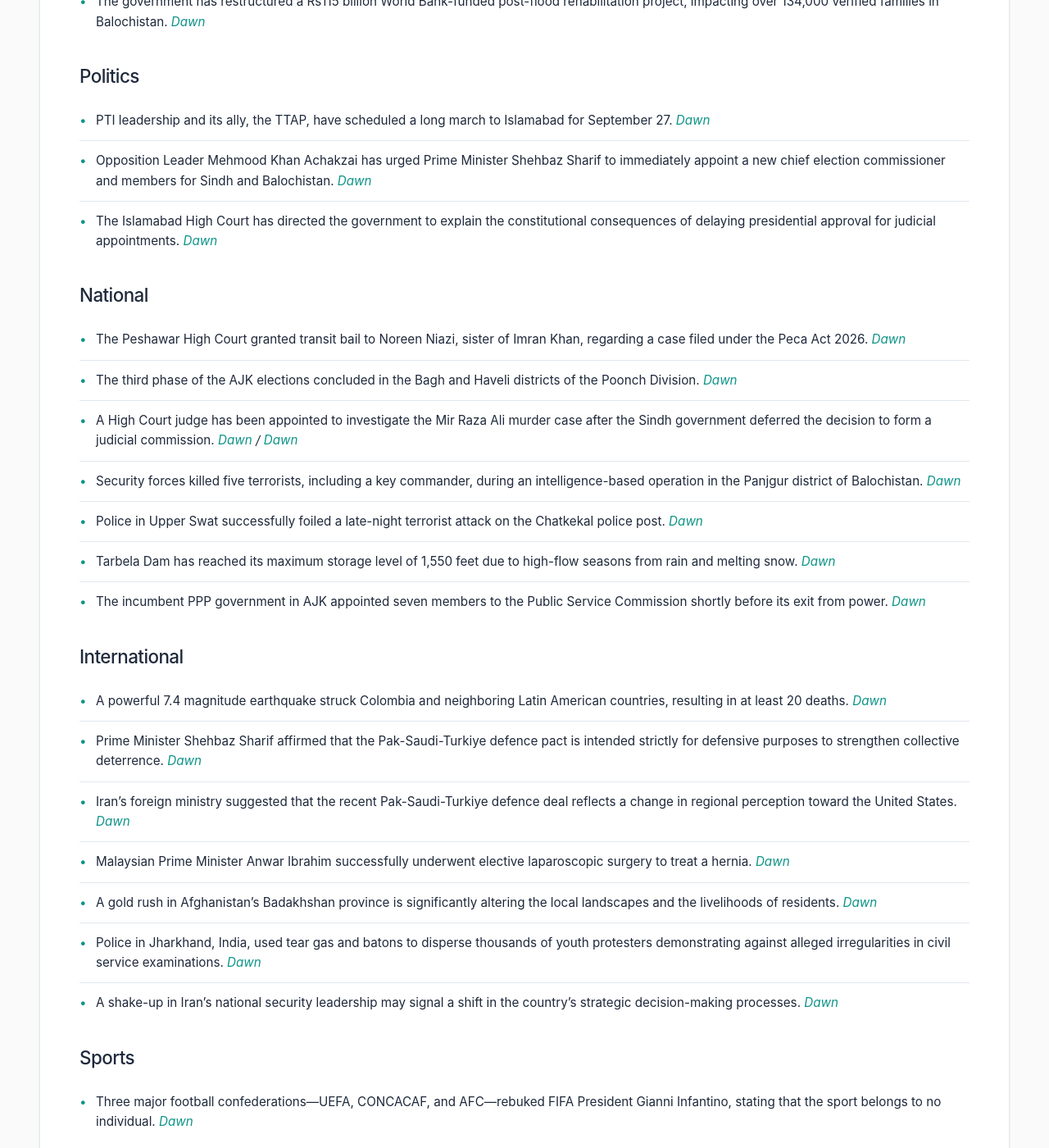
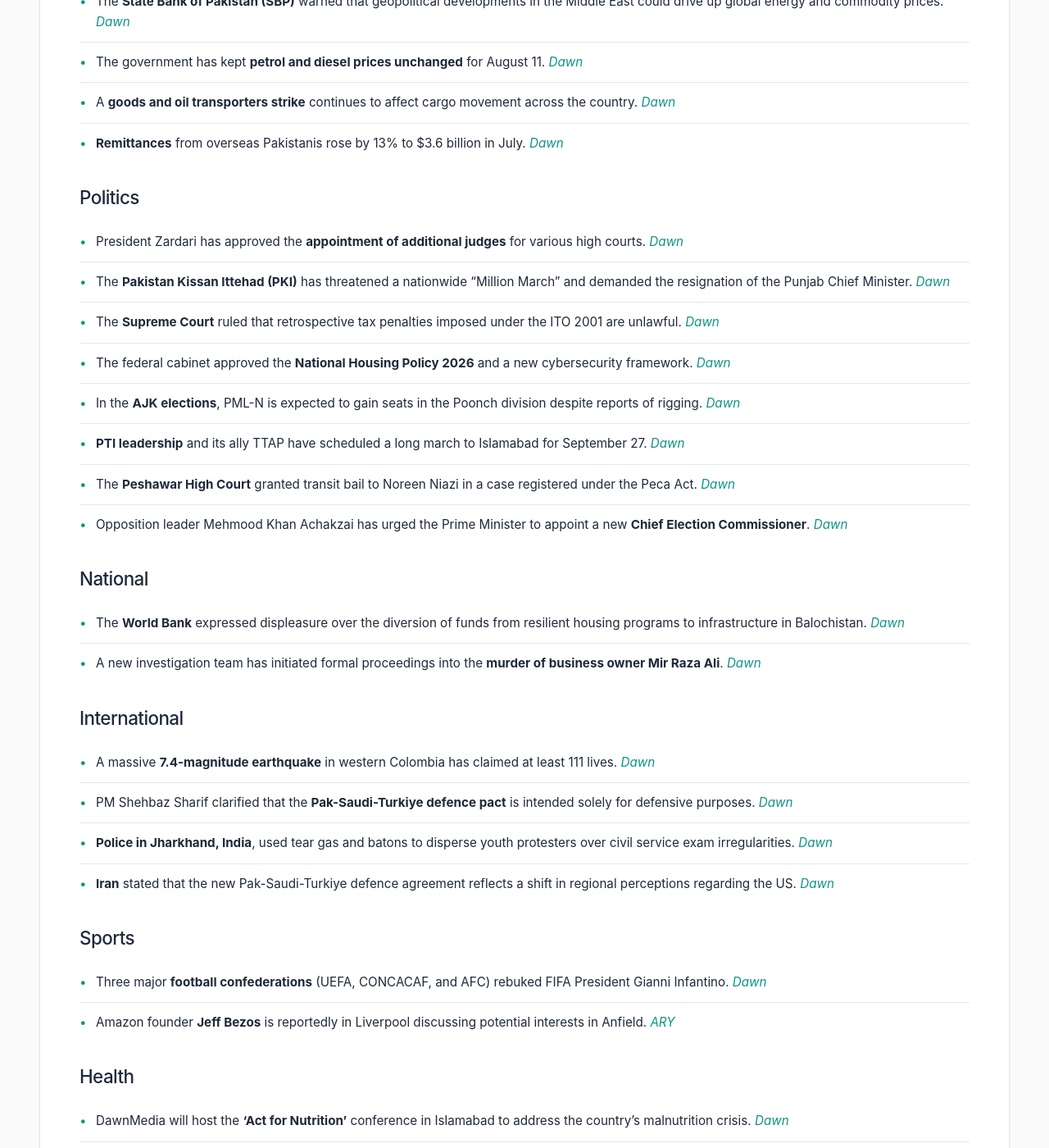
Before and after one commit to zsubzwary/news, a Jekyll site: the page built from en/index.md, in a window 1280 px wide and 1400 px high, scrolled down 477 px. Shown: the whole window at 82% size. Built offline with Jekyll 4.4.1, drawn with Linux system fonts in a browser that asks for light colours; some web fonts are replaced; comment, search, counter and statistics services are not loaded; some of the changed text lies outside the part shown.

Commit message:
DateTime; 2026-08-11T04:03:26.955Z

```diff
--- a/en/index.md
+++ b/en/index.md
@@ -4,35 +4,47 @@ title: Pakistan News Briefing
 lang: en
 ---
 
-Published at: 10-Aug-2026 21:04PKT
+Published at: 11-Aug-2026 09:03PKT
 
 Time to read: 3 mins
 
 ### Economy
-- The government has restructured a Rs115 billion World Bank-funded post-flood rehabilitation project, impacting over 134,000 verified families in Balochistan. *[Dawn](https://www.dawn.com/news/2021814/rs115bn-wb-funded-rehabilitation-project-restructured-quietly)*
+- The **State Bank of Pakistan (SBP)** warned that geopolitical developments in the Middle East could drive up global energy and commodity prices. *[Dawn](https://www.dawn.com/news/2022040/sbp-warns-of-price-spirals)*
+- The government has kept **petrol and diesel prices unchanged** for August 11. *[Dawn](https://www.dawn.com/news/2021950/govt-leaves-petrol-diesel-prices-unchanged-for-aug-11)*
+- A **goods and oil transporters strike** continues to affect cargo movement across the country. *[Dawn](https://www.dawn.com/news/2022041/goods-oil-transporters-strike-continues)*
+- **Remittances** from overseas Pakistanis rose by 13% to $3.6 billion in July. *[Dawn](https://www.dawn.com/news/2022042/remittances-rise-13pc-to-36bn-in-july)*
 
 ### Politics
-- PTI leadership and its ally, the TTAP, have scheduled a long march to Islamabad for September 27. *[Dawn](https://www.dawn.com/news/2021943/pti-leadership-ttap-on-board-for-september-27-long-march-to-islamabad-sohail-afridi)*
-- Opposition Leader Mehmood Khan Achakzai has urged Prime Minister Shehbaz Sharif to immediately appoint a new chief election commissioner and members for Sindh and Balochistan. *[Dawn](https://www.dawn.com/news/2021914/in-letter-to-pm-achakzai-urges-immediate-appointment-of-new-chief-election-commissioner)*
-- The Islamabad High Court has directed the government to explain the constitutional consequences of delaying presidential approval for judicial appointments. *[Dawn](https://www.dawn.com/news/2021893/delay-in-judicial-appointments-ihc-tells-govt-to-explain-consequences-of-keeping-pms-advice-pending)*
+- President Zardari has approved the **appointment of additional judges** for various high courts. *[Dawn](https://www.dawn.com/news/2022098/president-zardari-approves-additional-judges-appointments-to-high-courts-after-days-long-delay)*
+- The **Pakistan Kissan Ittehad (PKI)** has threatened a nationwide "Million March" and demanded the resignation of the Punjab Chief Minister. *[Dawn](https://www.dawn.com/news/2022038/farmers-threaten-protest-march-to-save-agriculture)*
+- The **Supreme Court** ruled that retrospective tax penalties imposed under the ITO 2001 are unlawful. *[Dawn](https://www.dawn.com/news/2022052/retrospective-tax-penalties-are-unlawful-supreme-court)*
+- The federal cabinet approved the **National Housing Policy 2026** and a new cybersecurity framework. *[Dawn](https://www.dawn.com/news/2022051/cabinet-okays-housing-policy-cybersecurity-framework)*
+- In the **AJK elections**, PML-N is expected to gain seats in the Poonch division despite reports of rigging. *[Dawn](https://www.dawn.com/news/2021864/3rd-phase-of-ajk-elections-pml-n-poised-for-gains-in-poonch-amid-rigging-allegations)*
+- **PTI leadership** and its ally TTAP have scheduled a long march to Islamabad for September 27. *[Dawn](https://www.dawn.com/news/2021943/pti-leadership-ttap-on-board-for-september-27-long-march-to-islamabad-sohail-afridi)*
+- The **Peshawar High Court** granted transit bail to Noreen Niazi in a case registered under the Peca Act. *[Dawn](https://www.dawn.com/news/2021934/peshawar-high-court-grants-transit-bail-to-noreen-niazi-in-peca-case)*
+- Opposition leader Mehmood Khan Achakzai has urged the Prime Minister to appoint a new **Chief Election Commissioner**. *[Dawn](https://www.dawn.com/news/2021914/in-letter-to-pm-achakzai-urges-immediate-appointment-of-new-chief-election-commissioner)*
 
 ### National
-- The Peshawar High Court granted transit bail to Noreen Niazi, sister of Imran Khan, regarding a case filed under the Peca Act 2026. *[Dawn](https://www.dawn.com/news/2021934/peshawar-high-court-grants-transit-bail-to-noreen-niazi-in-peca-case)*
-- The third phase of the AJK elections concluded in the Bagh and Haveli districts of the Poonch Division. *[Dawn](https://www.dawn.com/news/2021864/3rd-phase-of-ajk-elections-polling-concludes-in-poonch-divisions-bagh-haveli-districts)*
-- A High Court judge has been appointed to investigate the Mir Raza Ali murder case after the Sindh government deferred the decision to form a judicial commission. *[Dawn](https://www.dawn.com/news/2021913/sindh-govt-defers-judicial-commission-decision-on-mir-raza-ali-murder-case-probe) / [Dawn](https://www.dawn.com/news/2021856/high-court-judge-to-investigate-mir-raza-murder-case-says-home-minister)*
-- Security forces killed five terrorists, including a key commander, during an intelligence-based operation in the Panjgur district of Balochistan. *[Dawn](https://www.dawn.com/news/2021890/security-forces-kill-5-terrorists-in-intelligence-based-operation-in-balochistans-panjgur)*
-- Police in Upper Swat successfully foiled a late-night terrorist attack on the Chatkekal police post. *[Dawn](https://www.dawn.com/news/2021906/late-night-terrorist-attack-on-upper-swat-police-post-foiled-dpo)*
-- Tarbela Dam has reached its maximum storage level of 1,550 feet due to high-flow seasons from rain and melting snow. *[Dawn](https://www.dawn.com/news/2021826/tarbela-dam-attains-maximum-storage-level)*
-- The incumbent PPP government in AJK appointed seven members to the Public Service Commission shortly before its exit from power. *[Dawn](https://www.dawn.com/news/2021823/ajk-govt-appoints-public-service-commission-members-amid-questions-over-timing)*
+- The **World Bank** expressed displeasure over the diversion of funds from resilient housing programs to infrastructure in Balochistan. *[Dawn](https://www.dawn.com/news/2022053/world-bank-unhappy-over-fund-diversion-from-balochistan)*
+- A new investigation team has initiated formal proceedings into the **murder of business owner Mir Raza Ali**. *[Dawn](https://www.dawn.com/news/2021913/new-investigation-team-initiates-formal-proceedings-into-mir-raza-ali-murder)*
 
 ### International
-- A powerful 7.4 magnitude earthquake struck Colombia and neighboring Latin American countries, resulting in at least 20 deaths. *[Dawn](https://www.dawn.com/news/2021933/at-least-20-dead-as-major-quake-rocks-colombia-other-countries)*
-- Prime Minister Shehbaz Sharif affirmed that the Pak-Saudi-Turkiye defence pact is intended strictly for defensive purposes to strengthen collective deterrence. *[Dawn](https://www.dawn.com/news/2021923/pak-saudi-turkiye-defence-pact-entirely-for-defensive-purposes-not-aggression)*
-- Iran's foreign ministry suggested that the recent Pak-Saudi-Turkiye defence deal reflects a change in regional perception toward the United States. *[Dawn](https://www.dawn.com/news/2021886/iran-says-pak-saudi-turkiye-deal-shows-change-in-perception-towards-us)*
-- Malaysian Prime Minister Anwar Ibrahim successfully underwent elective laparoscopic surgery to treat a hernia. *[Dawn](https://www.dawn.com/news/2021885/malaysia-pm-anwar-ibrahim-undergoes-elective-surgery-to-treat-hernia)*
-- A gold rush in Afghanistan's Badakhshan province is significantly altering the local landscapes and the livelihoods of residents. *[Dawn](https://www.dawn.com/news/2021897/afghanistans-gold-rush-upends-lives-landscapes-in-northeastern-badakhshan-province)*
-- Police in Jharkhand, India, used tear gas and batons to disperse thousands of youth protesters demonstrating against alleged irregularities in civil service examinations. *[Dawn](https://www.dawn.com/news/2021895/police-in-indias-jharkhand-fire-tear-gas-use-batons-to-disperse-youth-protesters)*
-- A shake-up in Iran's national security leadership may signal a shift in the country's strategic decision-making processes. *[Dawn](https://www.dawn.com/news/2021930/iranian-national-security-shake-up-signals-tougher-peace-process)*
+- A massive **7.4-magnitude earthquake** in western Colombia has claimed at least 111 lives. *[Dawn](https://www.dawn.com/news/2022070/major-earthquake-claims-111-lives-in-colombia)*
+- PM Shehbaz Sharif clarified that the **Pak-Saudi-Turkiye defence pact** is intended solely for defensive purposes. *[Dawn](https://www.dawn.com/news/2021923/pak-saudi-turkiye-defence-pact-entirely-for-defensive-purposes-not-aggression-pm-shehbaz)*
+- **Police in Jharkhand, India**, used tear gas and batons to disperse youth protesters over civil service exam irregularities. *[Dawn](https://www.dawn.com/news/2021895/police-in-indias-jharkhand-fire-tear-gas-use-batons-to-disperse-youth-protesters)*
+- **Iran** stated that the new Pak-Saudi-Turkiye defence agreement reflects a shift in regional perceptions regarding the US. *[Dawn](https://www.dawn.com/news/2021886/iran-says-pak-saudi-turkiye-deal-shows-change-in-perception-towards-us)*
 
 ### Sports
-- Three major football confederations—UEFA, CONCACAF, and AFC—rebuked FIFA President Gianni Infantino, stating that the sport belongs to no individual. *[Dawn](https://www.dawn.com/news/2021918/three-football-confederations-rebuke-infantino-say-sport-belongs-to-no-individual)*
+- Three major **football confederations** (UEFA, CONCACAF, and AFC) rebuked FIFA President Gianni Infantino. *[Dawn](https://www.dawn.com/news/2021918/three-football-confederations-rebuke-infantino-say-sport-belongs-to-no-individual)*
+- Amazon founder **Jeff Bezos** is reportedly in Liverpool discussing potential interests in Anfield. *[ARY](https://arynews.tv/jeff-bezos-eyes-anfield-amazon-founder-in-liverpool-talks)*
+
+### Health
+- DawnMedia will host the **‘Act for Nutrition’** conference in Islamabad to address the country's malnutrition crisis. *[Dawn](https://www.dawn.com/news/2022065/dawnmedia-to-host-act-for-nutrition)*
+- The **US FDA** is moving to increase oversight and regulation of food additives. *[ARY](https://arynews.tv/fda-moves-to-increase-oversight-of-food-additives)*
+
+### Other
+- A new poster has been unveiled for the upcoming production **‘Verity’**. *[ARY](https://arynews.tv/verity-unveils-haunting-new-poster-ahead-of-trailer-release-see)*
+- The **Karachi Stories** Facebook page issued an apology for falsely linking Sharjeel Memon to a murder case. *[ARY](https://arynews.tv/mir-raza-ali-karachi-stories-page-apologises-to-sharjeel-memon)*
+- Entertainment news includes **Demi Lovato** reprising a role in ‘Camp Rock 3’, updates on **Meghan Markle**, and rumors regarding **Brad Pitt and Jennifer Aniston**. *[ARY](https://arynews.tv/demi-lovato-reprises-mitchie-torres-role-in-camp-rock-3-with-jonas-brothers), [ARY](https://arynews.tv/meghan-markle-makes-personal-call-to-welcome-new-family-member), [ARY](https://arynews.tv/brad-pitt-and-jennifer-aniston-reconciliation-rumors-the-truth-behind-the-headlines)*
+- Other celebrity updates include **Duchess Sophie's** new role and **Britney Spears** addressing paparazzi. *[ARY](https://arynews.tv/duchess-sophie-takes-on-new-role-linked-to-prince-harry), [ARY](https://arynews.tv/britney-spears-slams-paparazzi-following-perez-hiltons-public-apology)*
+- **Sidharth Malhotra** commented on Kiara Advani’s performance in the film ‘Toxic’. *[ARY](https://arynews.tv/sidharth-malhotra-calls-kiara-advanis-toxic-performance-special)*
```
